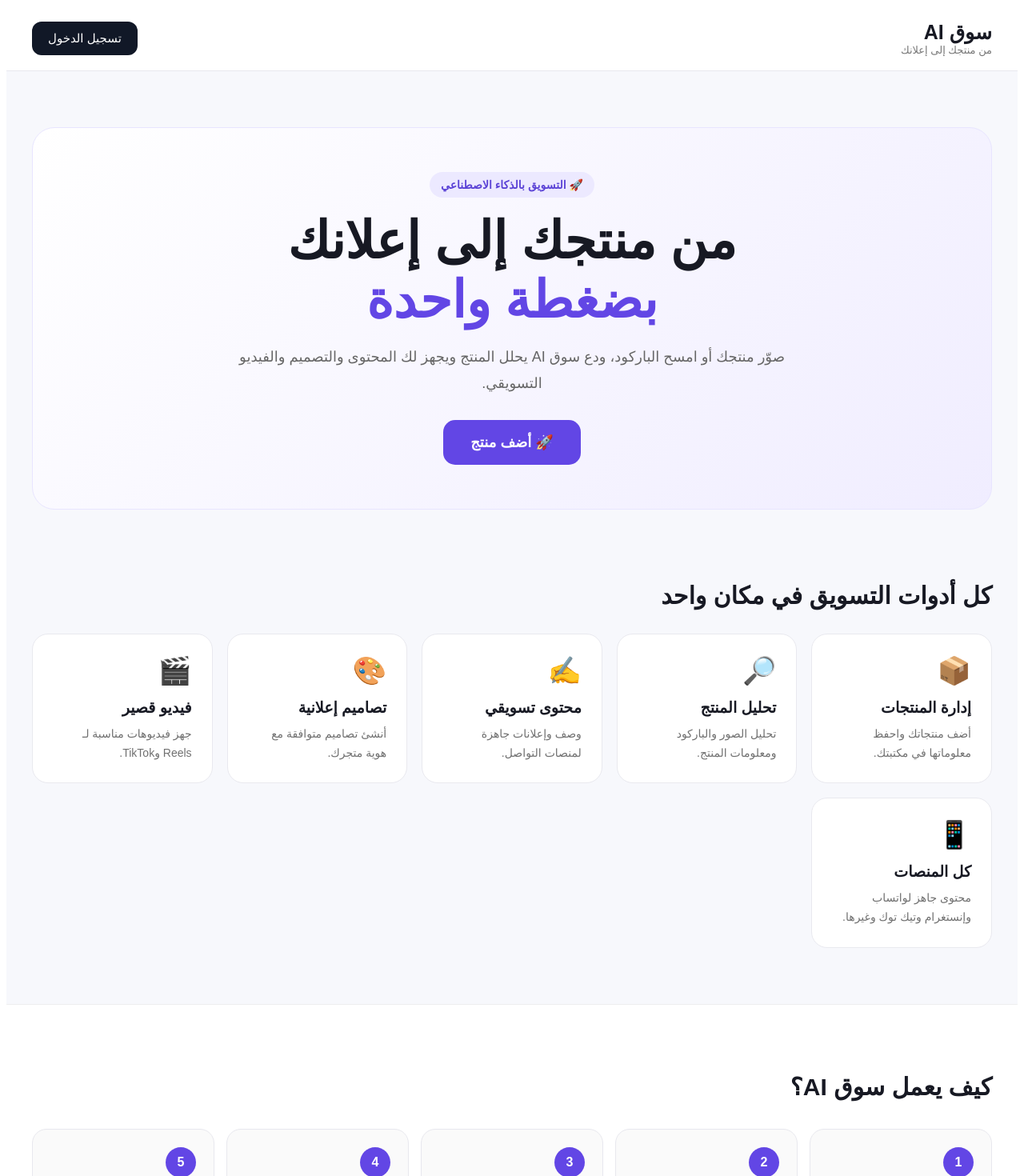
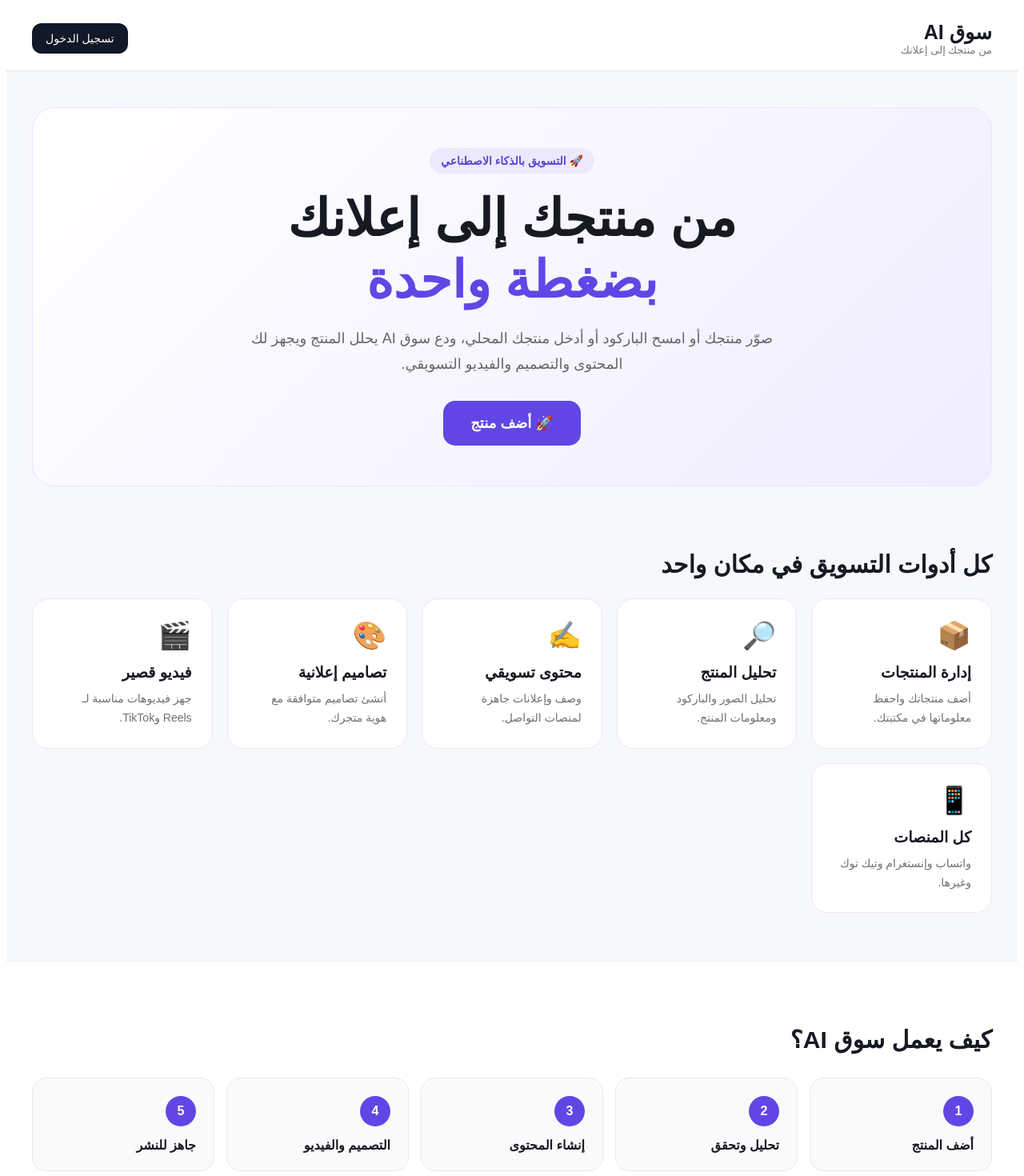
Before and after one commit to suqaiapp-creator/suq-ai, a Next.js app: page / in a window 1280 px wide. Shown: the top 1470 px of the page at 80% size. Built offline with nearby package versions, Linux system fonts and the light colour scheme.

Commit message:
Refactor Home component styles and content
Updated styles and text content in the Home component for better layout and readability.

```diff
--- a/app/page.js
+++ b/app/page.js
@@ -1,3 +1,5 @@
+"use client";
+
 export default function Home() {
   return (
     <main
@@ -9,12 +11,11 @@ export default function Home() {
         color: "#171923",
       }}
     >
-      {/* Header */}
       <header
         style={{
-          background: "#ffffff",
+          background: "#fff",
           borderBottom: "1px solid #e8e8ef",
-          padding: "18px 24px",
+          padding: "18px 20px",
         }}
       >
         <div
@@ -30,6 +31,7 @@ export default function Home() {
             <div style={{ fontSize: "25px", fontWeight: "800" }}>
               سوق AI
             </div>
+
             <div style={{ fontSize: "13px", color: "#777" }}>
               من منتجك إلى إعلانك
             </div>
@@ -40,10 +42,9 @@ export default function Home() {
               border: "none",
               background: "#111827",
               color: "#fff",
-              padding: "12px 20px",
+              padding: "11px 17px",
               borderRadius: "12px",
-              fontSize: "15px",
-              cursor: "pointer",
+              fontSize: "14px",
             }}
           >
             تسجيل الدخول
@@ -51,12 +52,11 @@ export default function Home() {
         </div>
       </header>
 
-      {/* Hero */}
       <section
         style={{
           maxWidth: "1200px",
           margin: "0 auto",
-          padding: "70px 24px 45px",
+          padding: "45px 20px",
         }}
       >
         <div
@@ -64,7 +64,7 @@ export default function Home() {
             background:
               "linear-gradient(135deg, #ffffff 0%, #f0edff 100%)",
             borderRadius: "28px",
-            padding: "55px 35px",
+            padding: "50px 25px",
             textAlign: "center",
             border: "1px solid #e8e5ff",
           }}
@@ -86,15 +86,17 @@ export default function Home() {
 
           <h1
             style={{
-              fontSize: "clamp(36px, 6vw, 64px)",
+              fontSize: "clamp(36px, 8vw, 64px)",
               margin: "0 auto 18px",
               maxWidth: "850px",
-              lineHeight: "1.15",
+              lineHeight: "1.2",
             }}
           >
             من منتجك إلى إعلانك
             <br />
-            <span style={{ color: "#6246e5" }}>بضغطة واحدة</span>
+            <span style={{ color: "#6246e5" }}>
+              بضغطة واحدة
+            </span>
           </h1>
 
           <p
@@ -106,43 +108,45 @@ export default function Home() {
               lineHeight: "1.8",
             }}
           >
-            صوّر منتجك أو امسح الباركود، ودع سوق AI يحلل المنتج
-            ويجهز لك المحتوى والتصميم والفيديو التسويقي.
+            صوّر منتجك أو امسح الباركود أو أدخل منتجك المحلي،
+            ودع سوق AI يحلل المنتج ويجهز لك المحتوى والتصميم
+            والفيديو التسويقي.
           </p>
 
-          <button
+          <a
+            href="/add-product"
             style={{
+              display: "inline-block",
               background: "#6246e5",
               color: "#fff",
-              border: "none",
+              textDecoration: "none",
               padding: "17px 34px",
               borderRadius: "15px",
               fontSize: "18px",
               fontWeight: "700",
-              cursor: "pointer",
             }}
           >
             🚀 أضف منتج
-          </button>
+          </a>
         </div>
       </section>
 
-      {/* Features */}
       <section
         style={{
           maxWidth: "1200px",
           margin: "0 auto",
-          padding: "20px 24px 70px",
+          padding: "10px 20px 60px",
         }}
       >
-        <h2 style={{ fontSize: "30px", marginBottom: "30px" }}>
+        <h2 style={{ fontSize: "30px", marginBottom: "25px" }}>
           كل أدوات التسويق في مكان واحد
         </h2>
 
         <div
           style={{
             display: "grid",
-            gridTemplateColumns: "repeat(auto-fit, minmax(220px, 1fr))",
+            gridTemplateColumns:
+              "repeat(auto-fit, minmax(220px, 1fr))",
             gap: "18px",
           }}
         >
@@ -179,28 +183,28 @@ export default function Home() {
           <Feature
             icon="📱"
             title="كل المنصات"
-            text="محتوى جاهز لواتساب وإنستغرام وتيك توك وغيرها."
+            text="واتساب وإنستغرام وتيك توك وغيرها."
           />
         </div>
       </section>
 
-      {/* Workflow */}
       <section
         style={{
-          background: "#ffffff",
-          padding: "60px 24px",
-          borderTop: "1px solid #eeeeee",
+          background: "#fff",
+          padding: "55px 20px",
+          borderTop: "1px solid #eee",
         }}
       >
         <div style={{ maxWidth: "1200px", margin: "0 auto" }}>
-          <h2 style={{ fontSize: "30px", marginBottom: "35px" }}>
+          <h2 style={{ fontSize: "30px", marginBottom: "30px" }}>
             كيف يعمل سوق AI؟
           </h2>
 
           <div
             style={{
               display: "grid",
-              gridTemplateColumns: "repeat(auto-fit, minmax(180px, 1fr))",
+              gridTemplateColumns:
+                "repeat(auto-fit, minmax(170px, 1fr))",
               gap: "15px",
             }}
           >
@@ -213,7 +217,6 @@ export default function Home() {
         </div>
       </section>
 
-      {/* Footer */}
       <footer
         style={{
           textAlign: "center",
@@ -232,14 +235,20 @@ function Feature({ icon, title, text }) {
   return (
     <div
       style={{
-        background: "#ffffff",
+        background: "#fff",
         border: "1px solid #e9e9ef",
         borderRadius: "20px",
         padding: "25px",
       }}
     >
-      <div style={{ fontSize: "34px", marginBottom: "15px" }}>{icon}</div>
-      <h3 style={{ margin: "0 0 10px", fontSize: "19px" }}>{title}</h3>
+      <div style={{ fontSize: "34px", marginBottom: "15px" }}>
+        {icon}
+      </div>
+
+      <h3 style={{ margin: "0 0 10px", fontSize: "19px" }}>
+        {title}
+      </h3>
+
       <p
         style={{
           margin: 0,
```
